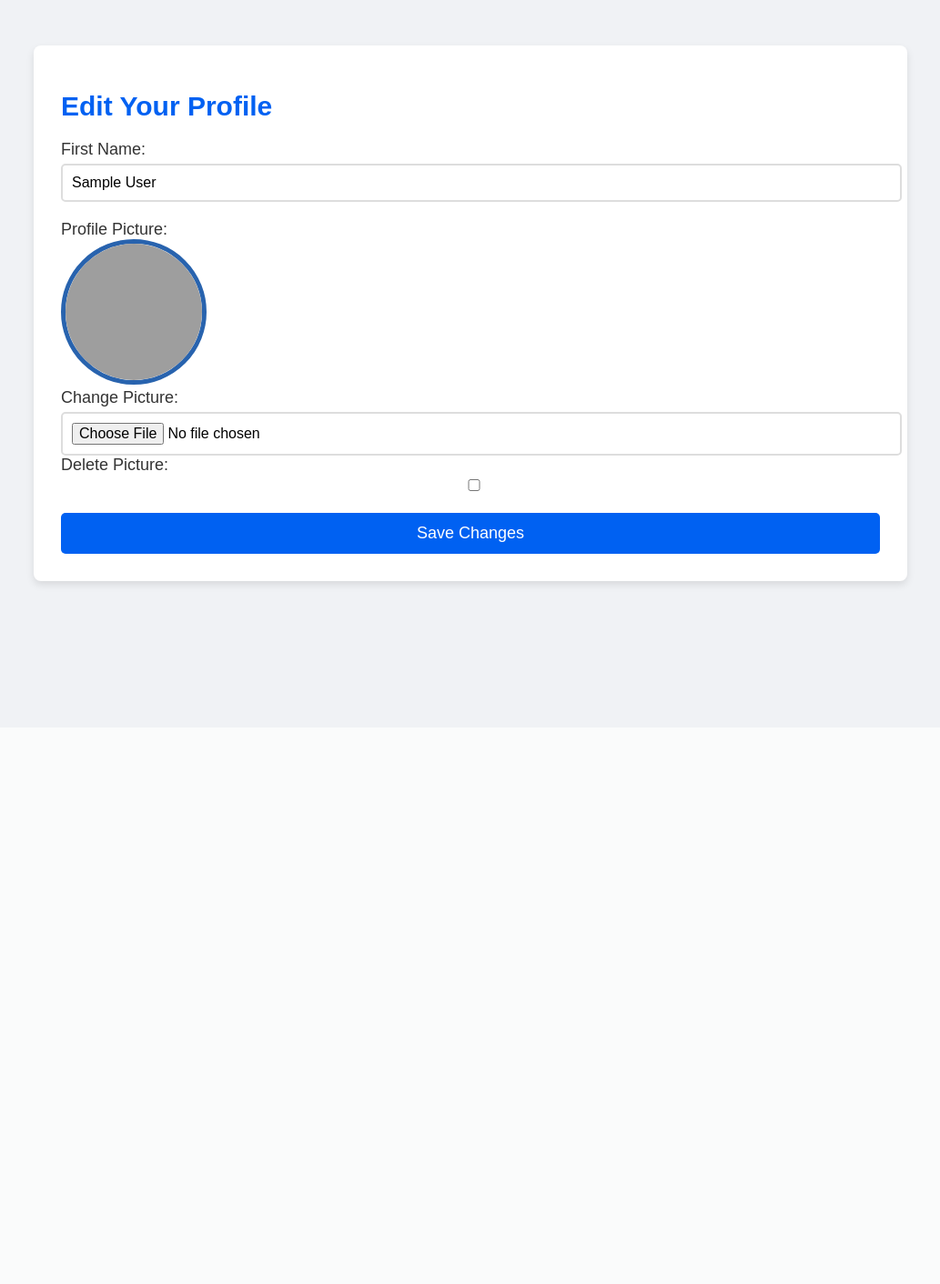
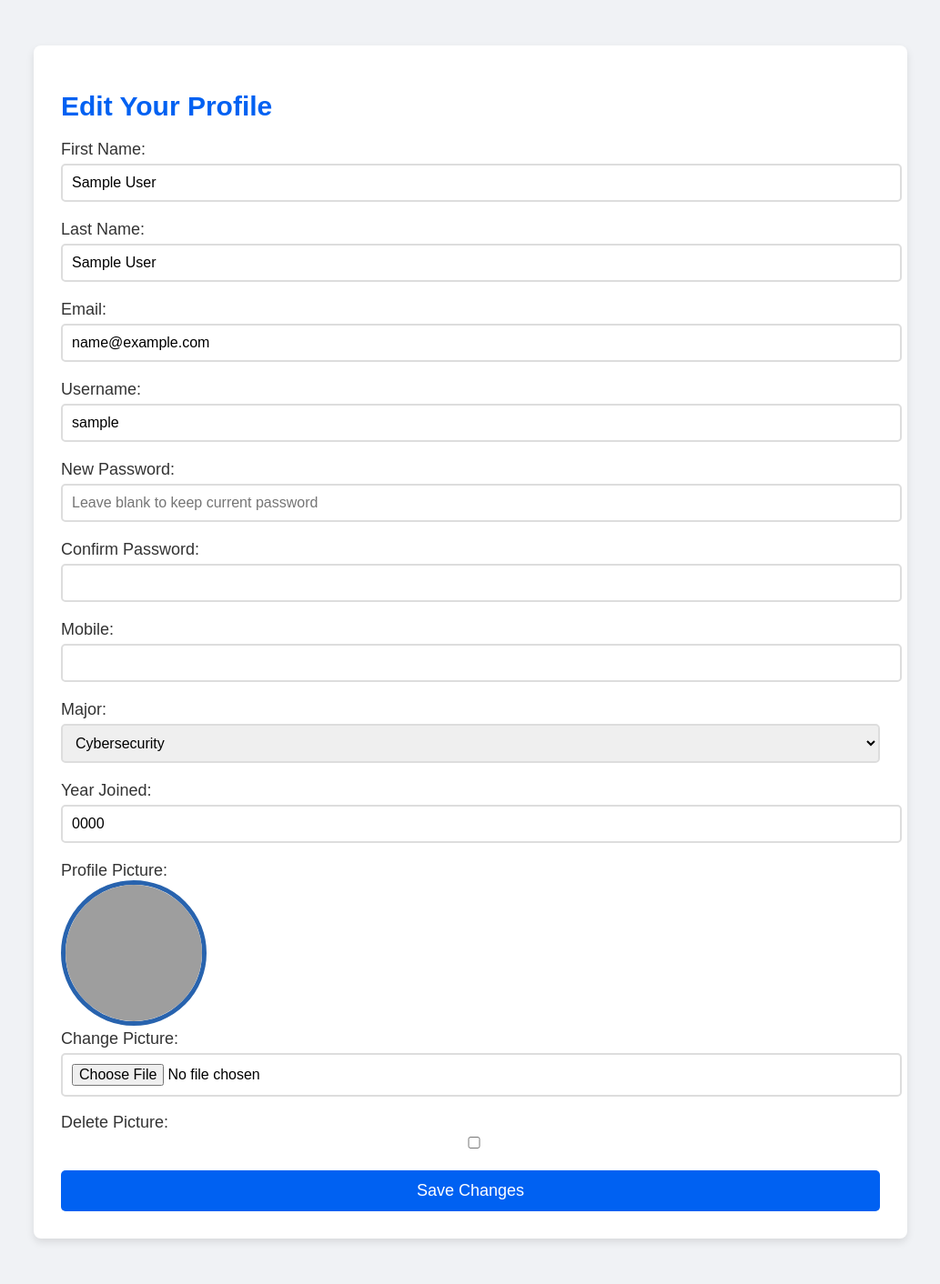
Before and after one commit to SLooM04/itcs333-project, a PHP site: page /STU-edit_profile.php in a window 1280 px wide. Shown: the whole page at 91% size, without its empty margins (123-1156 px from the left). Before the commit the page ends 648 px from the top, so only its background shows below. Run offline with PHP 8.4, Linux system fonts and the light colour scheme; the visitor is signed in with stand-in values (Sample User, id 1); grey boxes are pictures that could not be loaded.

Commit message:
editing the name of the file

```diff
--- a/STU-edit_profile.php
+++ b/STU-edit_profile.php
@@ -31,16 +31,20 @@ if ($_SERVER["REQUEST_METHOD"] == "POST") {
     // Handle profile picture upload or deletion
     $profilePicture = $student['profile_picture'];
     if (isset($_FILES['profile_picture']) && $_FILES['profile_picture']['error'] == 0) {
+        // New profile picture uploaded
         $targetDir = "uploads/";
         $fileName = basename($_FILES['profile_picture']['name']);
         $targetFilePath = $targetDir . $fileName;
+
+        // Move the uploaded file to the server
         move_uploaded_file($_FILES['profile_picture']['tmp_name'], $targetFilePath);
         $profilePicture = $targetFilePath;
     } elseif (isset($_POST['delete_picture']) && $_POST['delete_picture'] == '1') {
+        // Delete the current picture and reset to default
         $profilePicture = 'uploads/Temp-user-face.jpg';
     }
 
-    // Validate inputs
+    // Validate the inputs
     $errors = [];
     if (!preg_match("/^[0-9]{9}@stu\.uob\.edu\.bh$/", $email)) {
         $errors[] = "Invalid email format.";
@@ -59,7 +63,7 @@ if ($_SERVER["REQUEST_METHOD"] == "POST") {
         $stmt->execute([$firstName, $lastName, $email, $username, $hashedPassword, $mobile, $major, $year, $profilePicture, $userId]);
 
         $_SESSION['profile_update_success'] = "Profile updated successfully!";
-        header("Location: STU-profile.php");
+        header("Location: profile.php");
         exit();
     } else {
         $_SESSION['profile_update_error'] = implode("<br>", $errors);
@@ -84,22 +88,71 @@ if ($_SERVER["REQUEST_METHOD"] == "POST") {
         }
         ?>
 
-        <form action="STU-edit_profile.php" method="POST" enctype="multipart/form-data">
+        <form action="edit_profile.php" method="POST" enctype="multipart/form-data">
             <div class="form-group">
                 <label for="first_name">First Name:</label>
                 <input type="text" name="first_name" value="<?= htmlspecialchars($student['first_name']) ?>" required>
             </div>
-            <!-- Other form fields -->
+
+            <div class="form-group">
+                <label for="last_name">Last Name:</label>
+                <input type="text" name="last_name" value="<?= htmlspecialchars($student['last_name']) ?>" required>
+            </div>
+
+            <div class="form-group">
+                <label for="email">Email:</label>
+                <input type="email" name="email" value="<?= htmlspecialchars($student['email']) ?>" required>
+            </div>
+
+            <div class="form-group">
+                <label for="username">Username:</label>
+                <input type="text" name="username" value="<?= htmlspecialchars($student['username']) ?>" required>
+            </div>
+
+            <div class="form-group">
+                <label for="password">New Password:</label>
+                <input type="password" name="password" placeholder="Leave blank to keep current password">
+            </div>
+
+            <div class="form-group">
+                <label for="confirm_password">Confirm Password:</label>
+                <input type="password" name="confirm_password">
+            </div>
+
+            <div class="form-group">
+                <label for="mobile">Mobile:</label>
+                <input type="text" name="mobile" value="<?= htmlspecialchars($student['mobile']) ?>">
+            </div>
+
+            <div class="form-group">
+                <label for="major">Major:</label>
+                <select name="major" required>
+                    <option value="CY" <?= $student['major'] == 'CY' ? 'selected' : '' ?>>Cybersecurity</option>
+                    <option value="CS" <?= $student['major'] == 'CS' ? 'selected' : '' ?>>Computer Science</option>
+                    <option value="NE" <?= $student['major'] == 'NE' ? 'selected' : '' ?>>Network Engineering</option>
+                    <option value="CE" <?= $student['major'] == 'CE' ? 'selected' : '' ?>>Computer Engineering</option>
+                    <option value="SE" <?= $student['major'] == 'SE' ? 'selected' : '' ?>>Software Engineering</option>
+                    <option value="IS" <?= $student['major'] == 'IS' ? 'selected' : '' ?>>Information Systems</option>
+                    <option value="CC" <?= $student['major'] == 'CC' ? 'selected' : '' ?>>Cloud Computing</option>
+                </select>
+            </div>
+
+            <div class="form-group">
+                <label for="year">Year Joined:</label>
+                <input type="number" name="year" value="<?= htmlspecialchars($student['year_joined']) ?>" required>
+            </div>
+
             <div class="form-group">
                 <label>Profile Picture:</label><br>
                 <img src="<?= !empty($student['profile_picture']) ? htmlspecialchars($student['profile_picture']) : 'uploads/Temp-user-face.jpg' ?>" alt="Profile Picture" class="profile-image">
                 <br>
                 <label for="profile_picture">Change Picture:</label>
                 <input type="file" name="profile_picture">
-                <br>
+                <br><br>
                 <label for="delete_picture">Delete Picture:</label>
                 <input type="checkbox" name="delete_picture" value="1">
             </div>
+
             <button type="submit" class="submit-btn">Save Changes</button>
         </form>
     </div>
```
